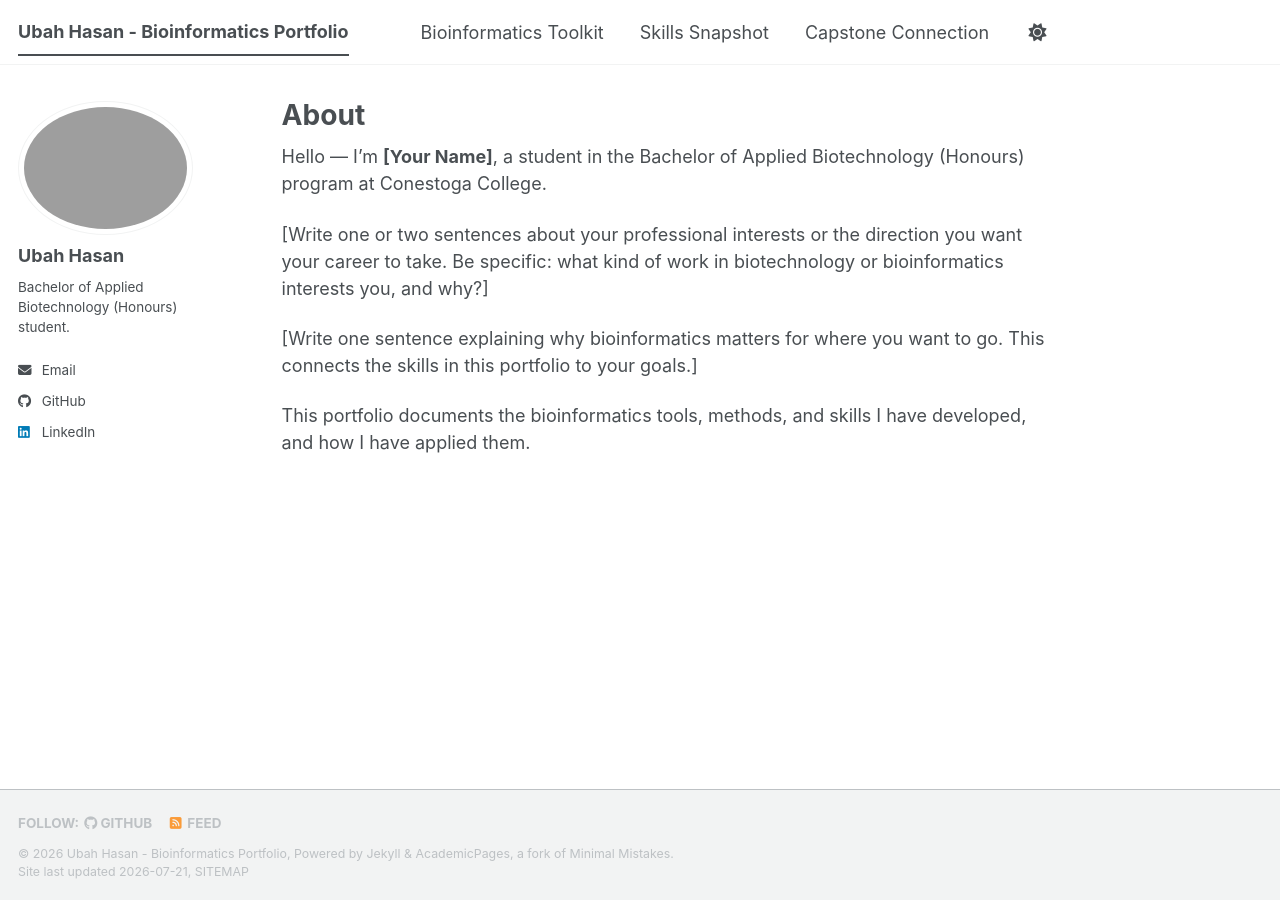
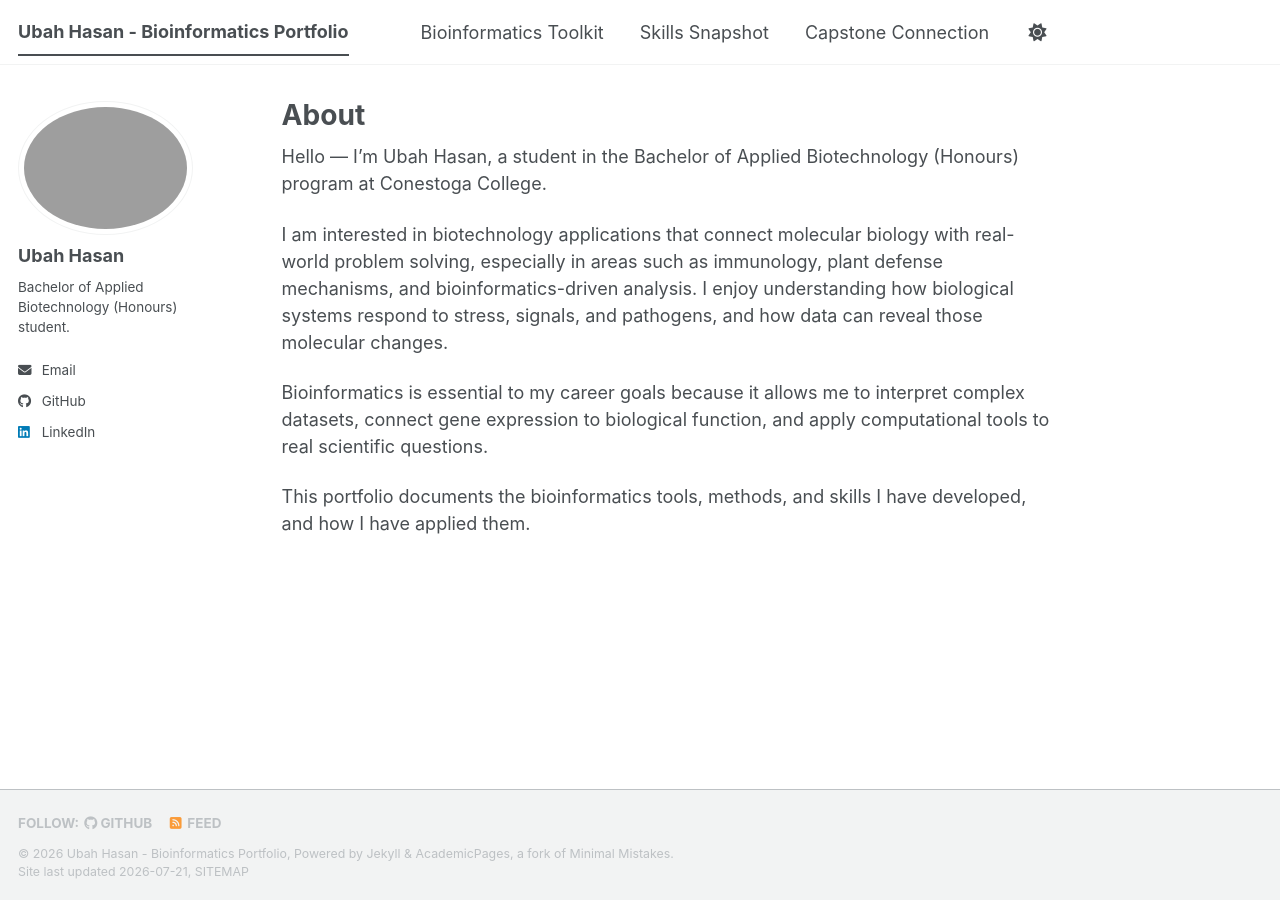
Before and after one commit to Ubah-Hasan/biot74000-portfolio, a Jekyll site: the page built from _pages/about.md, in a window 1280 px wide. Built offline with Jekyll 4.4.1, drawn with Linux system fonts in a browser that asks for light colours; a script bundle is joined from its source files by our own code; library files that are not in the unit come from our copies.

Commit message:
Revise about page with personal details and interests
Updated personal introduction and professional interests.

```diff
--- a/_pages/about.md
+++ b/_pages/about.md
@@ -29,15 +29,11 @@ redirect_from:
   ============================================================================
 -->
 
-Hello — I'm **[Your Name]**, a student in the Bachelor of Applied Biotechnology
-(Honours) program at Conestoga College.
+Hello — I'm Ubah Hasan, a student in the Bachelor of Applied Biotechnology (Honours) program at Conestoga College.
 
-[Write one or two sentences about your professional interests or the direction
-you want your career to take. Be specific: what kind of work in biotechnology
-or bioinformatics interests you, and why?]
+I am interested in biotechnology applications that connect molecular biology with real-world problem solving, especially in areas such as immunology, plant defense mechanisms, and bioinformatics-driven analysis. I enjoy understanding how biological systems respond to stress, signals, and pathogens, and how data can reveal those molecular changes.
 
-[Write one sentence explaining why bioinformatics matters for where you want to
-go. This connects the skills in this portfolio to your goals.]
+Bioinformatics is essential to my career goals because it allows me to interpret complex datasets, connect gene expression to biological function, and apply computational tools to real scientific questions.
 
 This portfolio documents the bioinformatics tools, methods, and skills I have
 developed, and how I have applied them.
```
